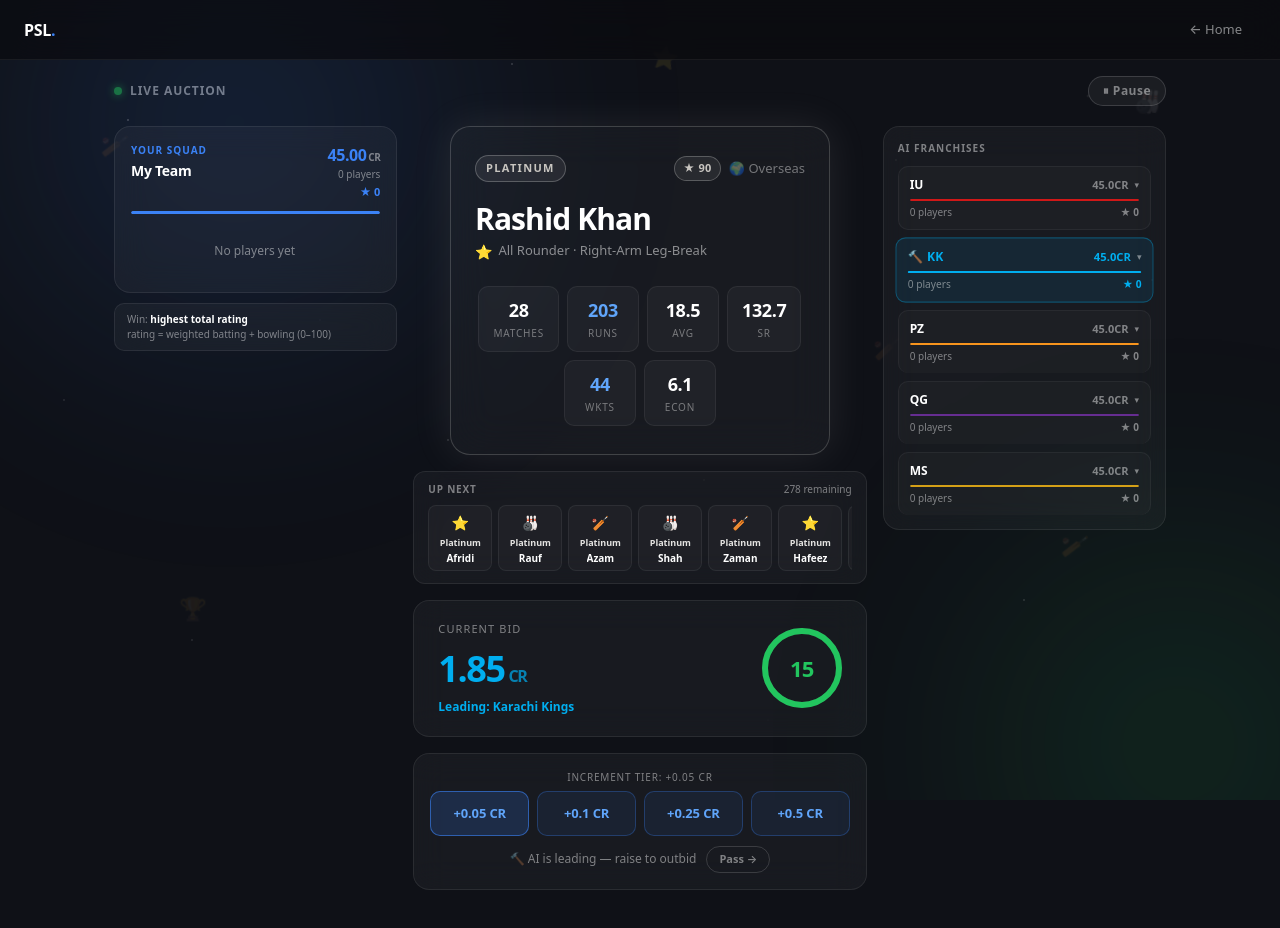
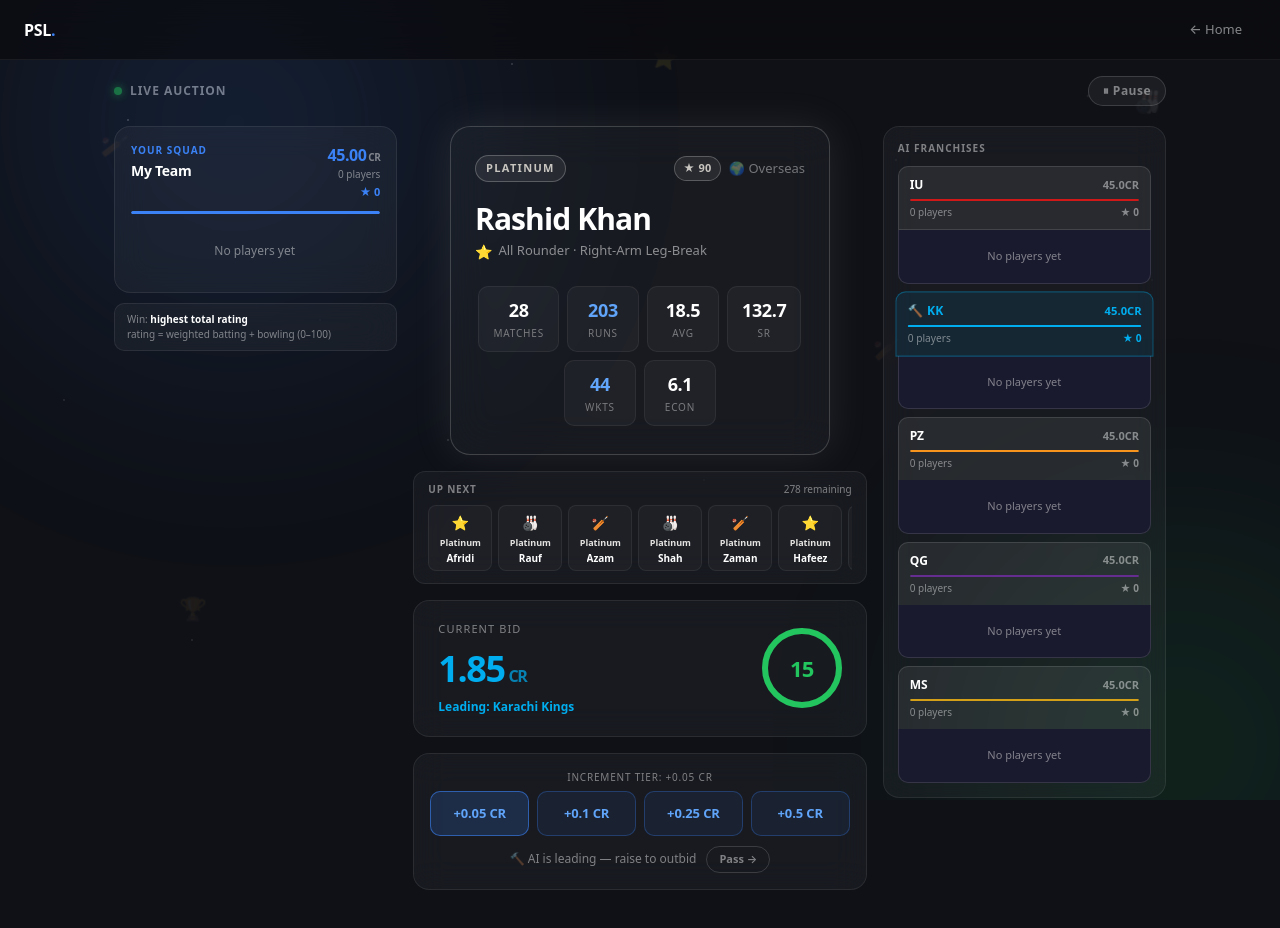
Before and after one commit to hasan-malik/cricket-auction, a React (Vite) app: page /cricket-auction/auction in a window 1280 px wide. Built offline with nearby package versions, Linux system fonts and the light colour scheme.

Commit message:
feat(AIPanel): always show all squad dropdowns expanded — no click toggle

```diff
--- a/src/components/auction/AIPanel.jsx
+++ b/src/components/auction/AIPanel.jsx
@@ -1,5 +1,4 @@
-import { useState } from 'react';
-import { motion, AnimatePresence } from 'framer-motion';
+import { motion } from 'framer-motion';
 
 const ROLE_ICONS = {
   'batsman':       '🏏',
@@ -18,8 +17,6 @@
 };
 
 export default function AIPanel({ aiTeams, bidder, aiScores, aiRatings, isBlitz, totalBudget }) {
-  const [openTeamId, setOpenTeamId] = useState(null);
-
   const teams = Object.values(aiTeams);
 
   return (
@@ -48,24 +45,22 @@
 
       {teams.map(team => {
         const isBidding = bidder === team.id;
-        const isOpen = openTeamId === team.id;
-        const pctLeft = (team.budget / totalBudget) * 100;
-        const color = team.franchise?.primaryColor ?? '#f59e0b';
+        const pctLeft   = (team.budget / totalBudget) * 100;
+        const color     = team.franchise?.primaryColor ?? '#f59e0b';
 
         return (
-          <div key={team.id} style={{ position: 'relative' }}>
+          <div key={team.id}>
+            {/* Team header — always open, no click toggle */}
             <motion.div
               animate={isBidding ? { scale: 1.02 } : { scale: 1 }}
               transition={{ duration: 0.2 }}
-              onClick={() => setOpenTeamId(isOpen ? null : team.id)}
               style={{
                 padding: '9px 11px',
-                borderRadius: isOpen ? '10px 10px 0 0' : '10px',
-                background: isBidding ? `${color}18` : isOpen ? 'rgba(255,255,255,0.07)' : 'rgba(255,255,255,0.025)',
-                border: isBidding ? `1px solid ${color}55` : isOpen ? `1px solid ${c.dropBorder}` : '1px solid rgba(255,255,255,0.05)',
-                borderBottom: isOpen ? 'none' : undefined,
+                borderRadius: '10px 10px 0 0',
+                background: isBidding ? `${color}18` : 'rgba(255,255,255,0.07)',
+                border: isBidding ? `1px solid ${color}55` : `1px solid ${c.dropBorder}`,
+                borderBottom: 'none',
                 transition: 'background 0.2s, border-color 0.2s',
-                cursor: 'pointer',
               }}
             >
               <div style={{ display: 'flex', justifyContent: 'space-between', alignItems: 'center', marginBottom: '5px' }}>
@@ -82,13 +77,8 @@
                   {isBidding && <span style={{ marginRight: '4px' }}>🔨</span>}
                   {team.franchise?.shortName ?? team.name}
                 </div>
-                <div style={{ display: 'flex', alignItems: 'center', gap: '6px', flexShrink: 0 }}>
-                  <div style={{ fontSize: '11px', fontWeight: 700, color: isBidding ? color : c.muted }}>
+                <div style={{ fontSize: '11px', fontWeight: 700, color: isBidding ? color : c.muted, flexShrink: 0 }}>
                   {team.budget.toFixed(1)}CR
-                  </div>
-                  <div style={{ fontSize: '9px', color: c.muted, transition: 'transform 0.2s', transform: isOpen ? 'rotate(180deg)' : 'rotate(0deg)' }}>
-                    ▾
-                  </div>
                 </div>
               </div>
 
@@ -120,16 +110,7 @@
               </div>
             </motion.div>
 
-            {/* Inline squad dropdown */}
-            <AnimatePresence>
-              {isOpen && (
-                <motion.div
-                  initial={{ height: 0, opacity: 0 }}
-                  animate={{ height: 'auto', opacity: 1 }}
-                  exit={{ height: 0, opacity: 0 }}
-                  transition={{ duration: 0.2, ease: 'easeInOut' }}
-                  style={{ overflow: 'hidden' }}
-                >
+            {/* Squad list — always visible */}
             <div style={{
               background: c.dropBg,
               border: `1px solid ${c.dropBorder}`,
@@ -171,9 +152,6 @@
                 ))
               )}
             </div>
-                </motion.div>
-              )}
-            </AnimatePresence>
           </div>
         );
       })}
```
Lines whose indentation alone changed are shown as unchanged.
